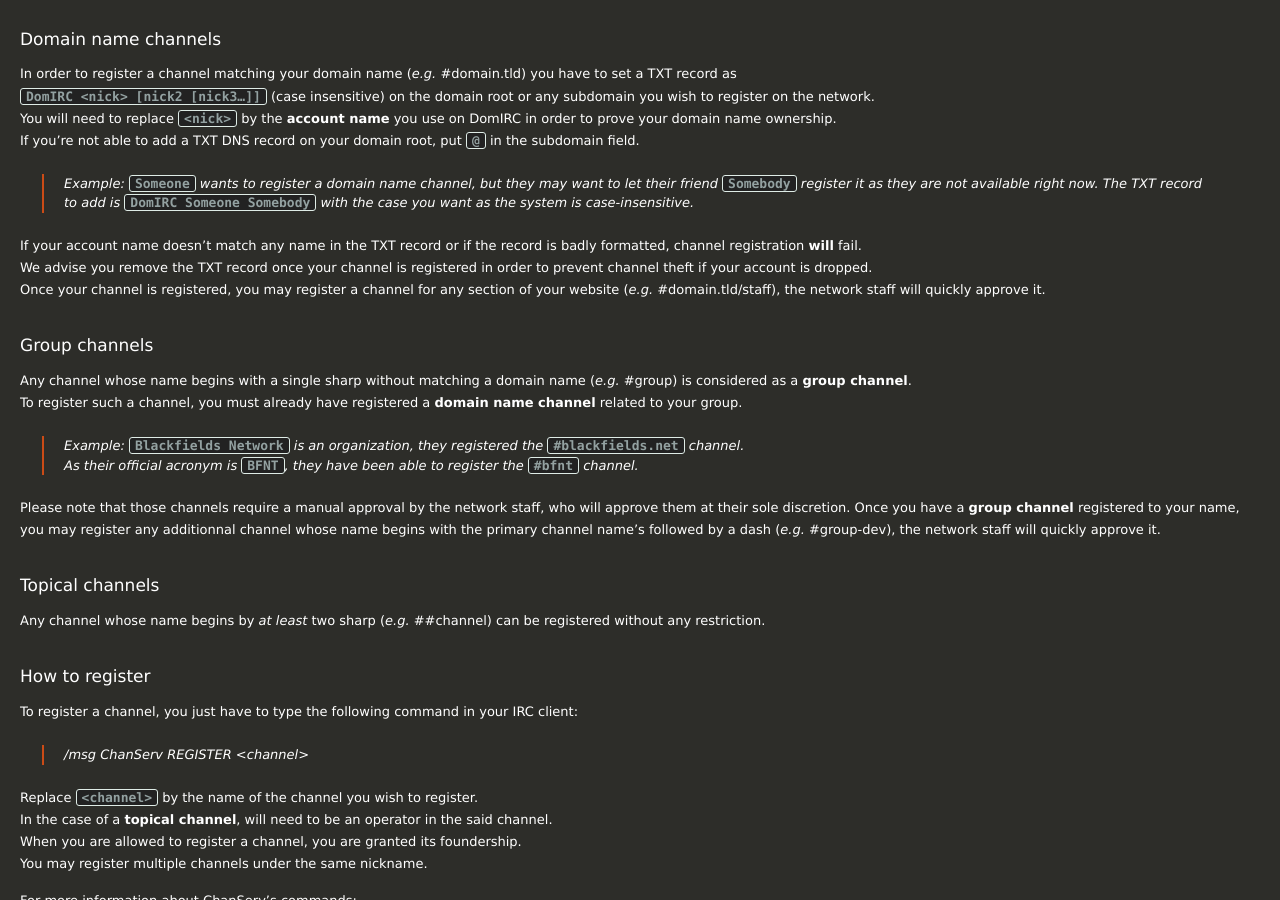
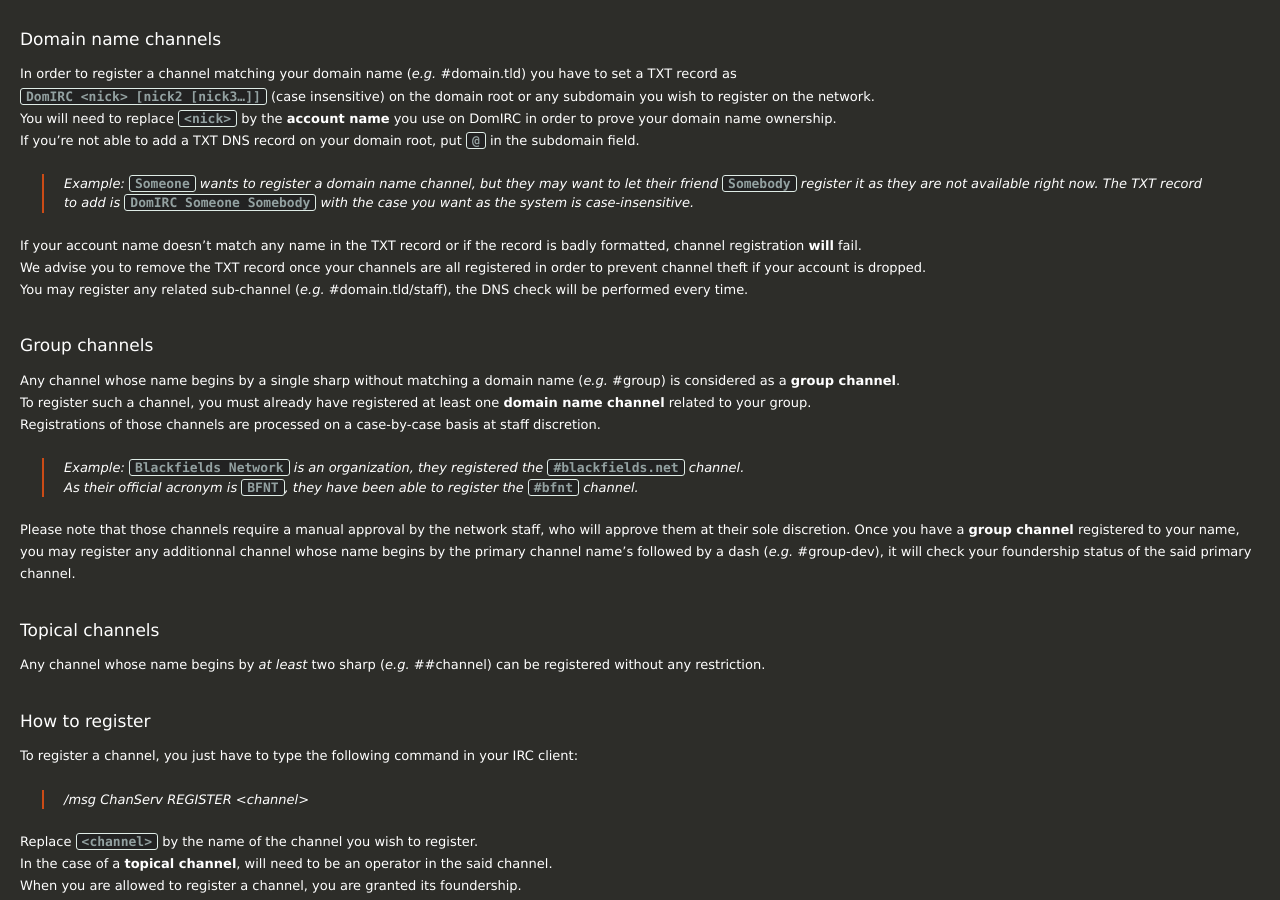
Before and after one commit to DomIRC/domirc.github.io, a Jekyll site: the page built from registration/index.md, in a window 1280 px wide and 900 px high, scrolled down 1191 px. Built offline with Jekyll 4.4.1, drawn with Linux system fonts in a browser that asks for light colours; nearby versions of some CDN libraries.

Commit message:
registration: updated informations about channels

```diff
--- a/registration/index.md
+++ b/registration/index.md
@@ -57,19 +57,20 @@
 > Example: `Someone` wants to register a domain name channel, but they may want to let their friend `Somebody` register it as they are not available right now. The TXT record to add is `DomIRC Someone Somebody` with the case you want as the system is case-insensitive.
 
 If your account name doesn't match any name in the TXT record or if the record is badly formatted, channel registration **will** fail.
-We advise you remove the TXT record once your channel is registered in order to prevent channel theft if your account is dropped.
-Once your channel is registered, you may register a channel for any section of your website (*e.g.* #domain.tld/staff), the network staff will quickly approve it.
+We advise you to remove the TXT record once your channels are all registered in order to prevent channel theft if your account is dropped.
+You may register any related sub-channel (*e.g.* #domain.tld/staff), the DNS check will be performed every time.
 
 
 ### Group channels
-Any channel whose name begins with a single sharp without matching a domain name (*e.g.* #group) is considered as a **group channel**.
-To register such a channel, you must already have registered a **domain name channel** related to your group.
+Any channel whose name begins by a single sharp without matching a domain name (*e.g.* #group) is considered as a **group channel**.
+To register such a channel, you must already have registered at least one **domain name channel** related to your group.
+Registrations of those channels are processed on a case-by-case basis at staff discretion.
 
 > Example: `Blackfields Network` is an organization, they registered the `#blackfields.net` channel.
 > As their official acronym is `BFNT`, they have been able to register the `#bfnt` channel.
 
 Please note that those channels require a manual approval by the network staff, who will approve them at their sole discretion.
-Once you have a **group channel** registered to your name, you may register any additionnal channel whose name begins with the primary channel name's followed by a dash (*e.g.* #group-dev), the network staff will quickly approve it.
+Once you have a **group channel** registered to your name, you may register any additionnal channel whose name begins by the primary channel name's followed by a dash (*e.g.* #group-dev), it will check your foundership status of the said primary channel.
 
 ### Topical channels
 Any channel whose name begins by *at least* two sharp (*e.g.* ##channel) can be registered without any restriction.
```
